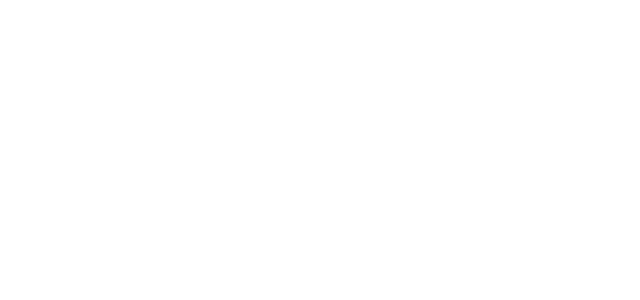
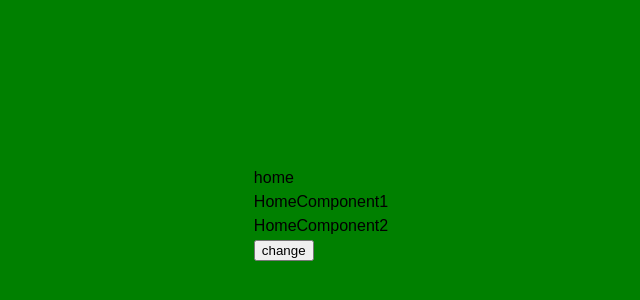
Before and after one commit to Revixxd/calendar-events-generator, a Vue app: page / in a window 1280 px wide. Shown: the part 186-486 px from the top of the page, without its empty margins (319-959 px from the left). Built offline with nearby package versions, Linux system fonts and the light colour scheme.

Commit message:
creating pinia AppState store to access multilevel state of app

```diff
--- a/src/App.vue
+++ b/src/App.vue
@@ -1,10 +1,42 @@
+
+<template>
+  <div class="app">
+    <div class="desktopContainer">
+      {{ appStore.currentPage }}
+      <div v-for="component in appStore.getPageData.desktop">
+        <component :is="component"></component>
+      </div>
+      <button @click="appStore.setCurrentPage(pagesEnum.calendar)">change</button>
+    </div>
+    <div class="mobileContainer">
+    </div>
+  </div>
+</template>
+
 <script setup lang="ts">
-import HelloWorld from './components/HelloWorld.vue'
+import { pagesEnum } from './pages'
+import { useAppStore } from './stores/appState'
+
+const appStore = useAppStore()
+
 </script>
 
-<template>
+<style scoped lang="scss">
+.app {
+  height: 100vh;
+  display: flex;
+  flex-direction: row;
+  justify-content: center;
+  align-items: center;
+  background-color: green;
 
-</template>
+  .main-container {
+    width: 100%;
+    max-width: 90vw;
+    height: 20vh;
+    background-color: red;
+  }
 
-<style scoped>
+  .side-container {}
+}
 </style>
--- /dev/null
+++ b/src/components/CalendarComponent.vue
@@ -0,0 +1,11 @@
+<template>
+    <div>
+        calendar1
+    </div>
+</template>
+
+<script setup lang="ts">
+
+</script>
+
+<style scoped></style>
--- /dev/null
+++ b/src/components/HomeComponent.vue
@@ -0,0 +1,11 @@
+<template>
+    <div>
+        HomeComponent1
+    </div>
+</template>
+
+<script setup>
+
+</script>
+
+<style lang="scss" scoped></style>
--- /dev/null
+++ b/src/components/HomeComponent2.vue
@@ -0,0 +1,11 @@
+<template>
+    <div>
+        HomeComponent2
+    </div>
+</template>
+
+<script setup>
+
+</script>
+
+<style lang="scss" scoped></style>
--- a/src/main.ts
+++ b/src/main.ts
@@ -1,5 +1,10 @@
 import { createApp } from 'vue'
+import { createPinia } from 'pinia'
 import App from './App.vue'
 import './main.scss'
 
-createApp(App).mount('#app')
+const pinia = createPinia()
+const app = createApp(App)
+
+app.use(pinia)
+app.mount('#app')
--- /dev/null
+++ b/src/pages.ts
@@ -0,0 +1,36 @@
+import { desktopComponents, mobileComponents } from './stores/appStoreType';
+import { DefineComponent } from 'vue';
+
+export enum pagesEnum {
+    home = 'home',
+    calendar = 'calendar',
+}
+
+export type pageType = {
+    name: string;
+    desktop: DefineComponent[];
+    mobile: DefineComponent[];
+}
+
+export const pages: pageType[] = [
+    {
+        name: 'home',
+        desktop: [
+            desktopComponents.home,
+            desktopComponents.home2,
+        ],
+        mobile: [
+            mobileComponents.homeMobile,
+            mobileComponents.homeMobile2,
+        ],
+    },
+    {
+        name: 'calendar',
+        desktop: [
+            desktopComponents.calendar,
+        ],
+        mobile: [
+            mobileComponents.calendar,
+        ],
+    },
+]
--- /dev/null
+++ b/src/stores/appState.ts
@@ -0,0 +1,26 @@
+import { defineStore } from 'pinia'
+import { pageType, pagesEnum } from '../pages'
+import { pages } from '../pages'
+
+export const useAppStore = defineStore('appState', {
+  state: () => ({
+    currentPage: 'home' as pagesEnum,
+  }),
+  getters: {
+    getCurrentPage() {
+      return this.currentPage as pagesEnum
+    },
+    getPageData() {
+      return getPageObj(this?.currentPage) as pageType
+    },
+  },
+  actions: {
+    setCurrentPage(page: pagesEnum) {
+      this.currentPage = page
+    },
+  }
+})
+
+function getPageObj(param: pagesEnum): pageType {
+  return pages.find((page) => page.name === param) ?? pages[0]
+}
--- /dev/null
+++ b/src/stores/appStoreType.ts
@@ -0,0 +1,17 @@
+import { DefineComponent } from 'vue'
+import HomeComponent from "../components/HomeComponent.vue";
+import HomeComponent2 from "../components/HomeComponent2.vue";
+import CalendarComponent from "../components/CalendarComponent.vue";
+
+// to do remove defineComponent error
+export const desktopComponents: Record<string, DefineComponent> = {
+    'home': HomeComponent as DefineComponent,
+    'home2': HomeComponent2 as DefineComponent,
+    'calendar': CalendarComponent as DefineComponent,
+}
+
+export const mobileComponents: Record<string, DefineComponent> = {
+    'home': HomeComponent as DefineComponent,
+    'home2': HomeComponent2 as DefineComponent,
+    'calendar': CalendarComponent as DefineComponent,
+}
```
